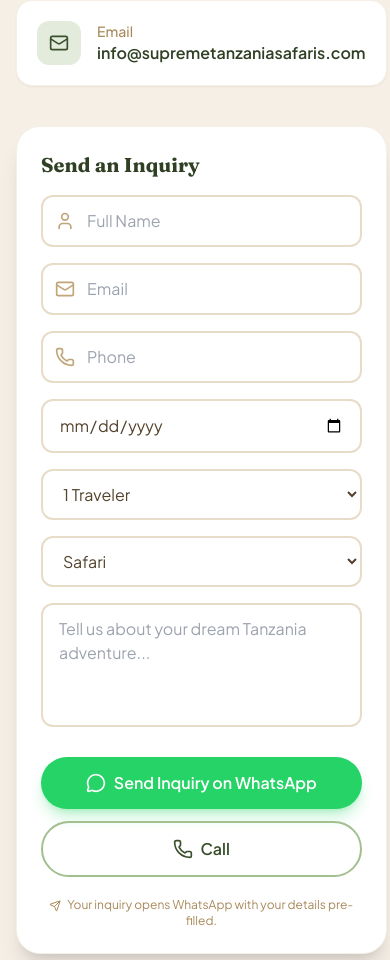
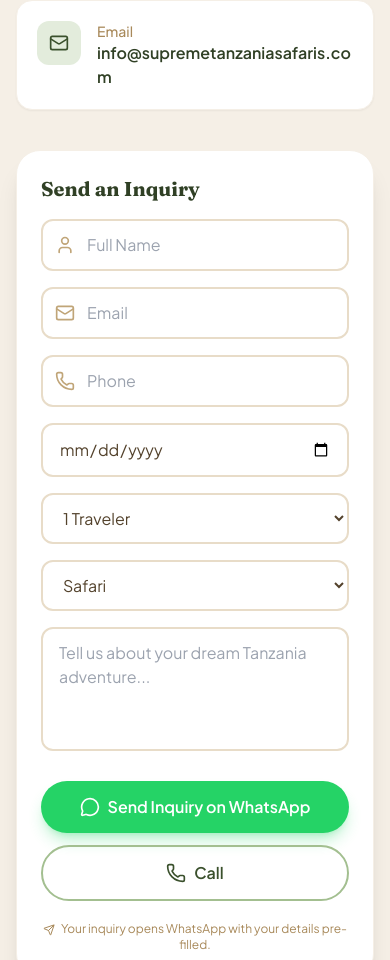
Before and after one commit to Elishakazumba/supremetanzaniaweb, a plain HTML site: page booking.html in a window 390 px wide. Shown: the part 1518-2478 px from the top of the page. Drawn offline with nearby package versions, Linux system fonts and the light colour scheme.

Commit message:
Fix contact section on mobile

```diff
--- a/booking.html
+++ b/booking.html
@@ -190,7 +190,7 @@
 <section id="contact" class="py-20 sm:py-28 bg-sand-100 relative overflow-hidden">
   <div class="max-w-7xl mx-auto px-4 sm:px-6">
     <div class="grid lg:grid-cols-2 gap-10 lg:gap-14">
-      <div class="reveal">
+      <div class="reveal min-w-0">
         <span class="inline-block px-4 py-1.5 rounded-full bg-savanna-100 text-savanna-700 text-sm font-semibold tracking-wide">Contact</span>
         <h2 class="mt-5 font-display text-3xl sm:text-4xl lg:text-5xl font-bold text-savanna-900 text-balance">Get in Touch</h2>
         <p class="mt-4 text-base sm:text-lg text-sand-700 leading-relaxed">Have questions about your Tanzania adventure? We're here to help. Reach out and let's start planning your journey.</p>
@@ -200,9 +200,9 @@
             <span class="flex items-center justify-center h-11 w-11 rounded-xl bg-savanna-100 text-savanna-700 shrink-0">
               <i data-lucide="map-pin" class="h-5 w-5"></i>
             </span>
-            <div>
+            <div class="min-w-0">
               <p class="text-sm text-sand-500 font-medium">Location</p>
-              <p class="text-savanna-800 font-semibold">Dar es Salaam, Tanzania</p>
+              <p class="text-savanna-800 font-semibold break-words">Dar es Salaam, Tanzania</p>
             </div>
           </div>
 
@@ -210,9 +210,9 @@
             <span class="flex items-center justify-center h-11 w-11 rounded-xl bg-savanna-100 text-savanna-700 shrink-0 group-hover:bg-savanna-600 group-hover:text-white transition-colors">
               <i data-lucide="phone" class="h-5 w-5"></i>
             </span>
-            <div>
+            <div class="min-w-0">
               <p class="text-sm text-sand-500 font-medium">Phone</p>
-              <p class="text-savanna-800 font-semibold">+255 767 201 113</p>
+              <p class="text-savanna-800 font-semibold break-words">+255 767 201 113</p>
             </div>
           </a>
 
@@ -220,9 +220,9 @@
             <span class="flex items-center justify-center h-11 w-11 rounded-xl bg-savanna-100 text-savanna-700 shrink-0 group-hover:bg-whatsapp group-hover:text-white transition-colors">
               <i data-lucide="message-circle" class="h-5 w-5"></i>
             </span>
-            <div>
+            <div class="min-w-0">
               <p class="text-sm text-sand-500 font-medium">WhatsApp</p>
-              <p class="text-savanna-800 font-semibold">+255 784 749 895</p>
+              <p class="text-savanna-800 font-semibold break-words">+255 784 749 895</p>
             </div>
           </a>
 
@@ -230,50 +230,50 @@
             <span class="flex items-center justify-center h-11 w-11 rounded-xl bg-savanna-100 text-savanna-700 shrink-0 group-hover:bg-savanna-600 group-hover:text-white transition-colors">
               <i data-lucide="mail" class="h-5 w-5"></i>
             </span>
-            <div>
+            <div class="min-w-0">
               <p class="text-sm text-sand-500 font-medium">Email</p>
-              <p class="text-savanna-800 font-semibold">info@supremetanzaniasafaris.com</p>
+              <p class="text-savanna-800 font-semibold break-words">info@supremetanzaniasafaris.com</p>
             </div>
           </a>
         </div>
       </div>
 
-      <div class="reveal" style="transition-delay:0.1s">
+      <div class="reveal min-w-0" style="transition-delay:0.1s">
         <form id="contactForm" class="bg-white rounded-3xl shadow-xl border border-sand-100 p-6 sm:p-8 space-y-4">
           <h3 class="font-display text-xl font-bold text-savanna-800 mb-2">Send an Inquiry</h3>
 
           <div class="grid sm:grid-cols-2 gap-4">
             <div class="relative">
               <i data-lucide="user" class="absolute left-3.5 top-1/2 -translate-y-1/2 h-5 w-5 text-sand-400"></i>
-              <input type="text" name="name" required placeholder="Full Name" class="w-full pl-11 pr-4 py-3 rounded-xl border-2 border-sand-200 focus:border-savanna-500 focus:outline-none text-sand-800 bg-white transition-colors" />
+              <input type="text" name="name" required placeholder="Full Name" class="w-full min-w-0 max-w-full pl-11 pr-4 py-3 rounded-xl border-2 border-sand-200 focus:border-savanna-500 focus:outline-none text-sand-800 bg-white transition-colors" />
             </div>
             <div class="relative">
               <i data-lucide="mail" class="absolute left-3.5 top-1/2 -translate-y-1/2 h-5 w-5 text-sand-400"></i>
-              <input type="email" name="email" required placeholder="Email" class="w-full pl-11 pr-4 py-3 rounded-xl border-2 border-sand-200 focus:border-savanna-500 focus:outline-none text-sand-800 bg-white transition-colors" />
+              <input type="email" name="email" required placeholder="Email" class="w-full min-w-0 max-w-full pl-11 pr-4 py-3 rounded-xl border-2 border-sand-200 focus:border-savanna-500 focus:outline-none text-sand-800 bg-white transition-colors" />
             </div>
           </div>
 
           <div class="grid sm:grid-cols-2 gap-4">
             <div class="relative">
               <i data-lucide="phone" class="absolute left-3.5 top-1/2 -translate-y-1/2 h-5 w-5 text-sand-400"></i>
-              <input type="tel" name="phone" placeholder="Phone" class="w-full pl-11 pr-4 py-3 rounded-xl border-2 border-sand-200 focus:border-savanna-500 focus:outline-none text-sand-800 bg-white transition-colors" />
+              <input type="tel" name="phone" placeholder="Phone" class="w-full min-w-0 max-w-full pl-11 pr-4 py-3 rounded-xl border-2 border-sand-200 focus:border-savanna-500 focus:outline-none text-sand-800 bg-white transition-colors" />
             </div>
-            <input type="date" name="date" id="contactDate" class="w-full px-4 py-3 rounded-xl border-2 border-sand-200 focus:border-savanna-500 focus:outline-none text-sand-800 bg-white transition-colors" />
+            <input type="date" name="date" id="contactDate" class="w-full min-w-0 max-w-full appearance-none min-h-[3rem] px-4 py-3 rounded-xl border-2 border-sand-200 focus:border-savanna-500 focus:outline-none text-sand-800 bg-white transition-colors" />
           </div>
 
           <div class="grid sm:grid-cols-2 gap-4">
-            <select name="travelers" class="w-full px-4 py-3 rounded-xl border-2 border-sand-200 focus:border-savanna-500 focus:outline-none text-sand-800 bg-white transition-colors" id="contactTravelers"></select>
-            <select name="adventure" class="w-full px-4 py-3 rounded-xl border-2 border-sand-200 focus:border-savanna-500 focus:outline-none text-sand-800 bg-white transition-colors" id="contactAdventure"></select>
+            <select name="travelers" class="w-full min-w-0 max-w-full px-4 py-3 rounded-xl border-2 border-sand-200 focus:border-savanna-500 focus:outline-none text-sand-800 bg-white transition-colors" id="contactTravelers"></select>
+            <select name="adventure" class="w-full min-w-0 max-w-full px-4 py-3 rounded-xl border-2 border-sand-200 focus:border-savanna-500 focus:outline-none text-sand-800 bg-white transition-colors" id="contactAdventure"></select>
           </div>
 
-          <textarea name="message" rows="4" placeholder="Tell us about your dream Tanzania adventure..." class="w-full px-4 py-3 rounded-xl border-2 border-sand-200 focus:border-savanna-500 focus:outline-none text-sand-800 bg-white resize-none transition-colors"></textarea>
+          <textarea name="message" rows="4" placeholder="Tell us about your dream Tanzania adventure..." class="w-full min-w-0 max-w-full px-4 py-3 rounded-xl border-2 border-sand-200 focus:border-savanna-500 focus:outline-none text-sand-800 bg-white resize-none transition-colors"></textarea>
 
           <div class="flex flex-col sm:flex-row gap-3 pt-2">
-            <button type="submit" class="flex-1 inline-flex items-center justify-center gap-2 px-6 py-3.5 rounded-full bg-whatsapp hover:bg-whatsapp-dark text-white font-semibold shadow-lg shadow-whatsapp/30 transition-all hover:scale-[1.02]">
+            <button type="submit" class="flex-1 inline-flex items-center justify-center gap-2 px-4 sm:px-6 py-3.5 rounded-full bg-whatsapp hover:bg-whatsapp-dark text-white font-semibold shadow-lg shadow-whatsapp/30 transition-all hover:scale-[1.02]">
               <i data-lucide="message-circle" class="h-5 w-5"></i>
               Send Inquiry on WhatsApp
             </button>
-            <a href="tel:+255767201113" class="inline-flex items-center justify-center gap-2 px-6 py-3.5 rounded-full border-2 border-savanna-300 text-savanna-700 font-semibold hover:bg-savanna-50 transition-colors">
+            <a href="tel:+255767201113" class="inline-flex items-center justify-center gap-2 px-4 sm:px-6 py-3.5 rounded-full border-2 border-savanna-300 text-savanna-700 font-semibold hover:bg-savanna-50 transition-colors">
               <i data-lucide="phone" class="h-5 w-5"></i>
               Call
             </a>
@@ -291,7 +291,7 @@
 </main>
 
 <!-- ============ FOOTER ============ -->
-<footer class="bg-savanna-900 text-sand-200 pt-16 pb-8">
+<footer class="bg-savanna-900 text-sand-200 pt-16 pb-24 sm:pb-8">
   <div class="max-w-7xl mx-auto px-4 sm:px-6">
     <div class="grid sm:grid-cols-2 lg:grid-cols-3 gap-10 pb-12 border-b border-savanna-700/50">
       <div>
```
Also changed, not shown: contact.html (+20 -20 lines), index.html (+20 -20 lines).
